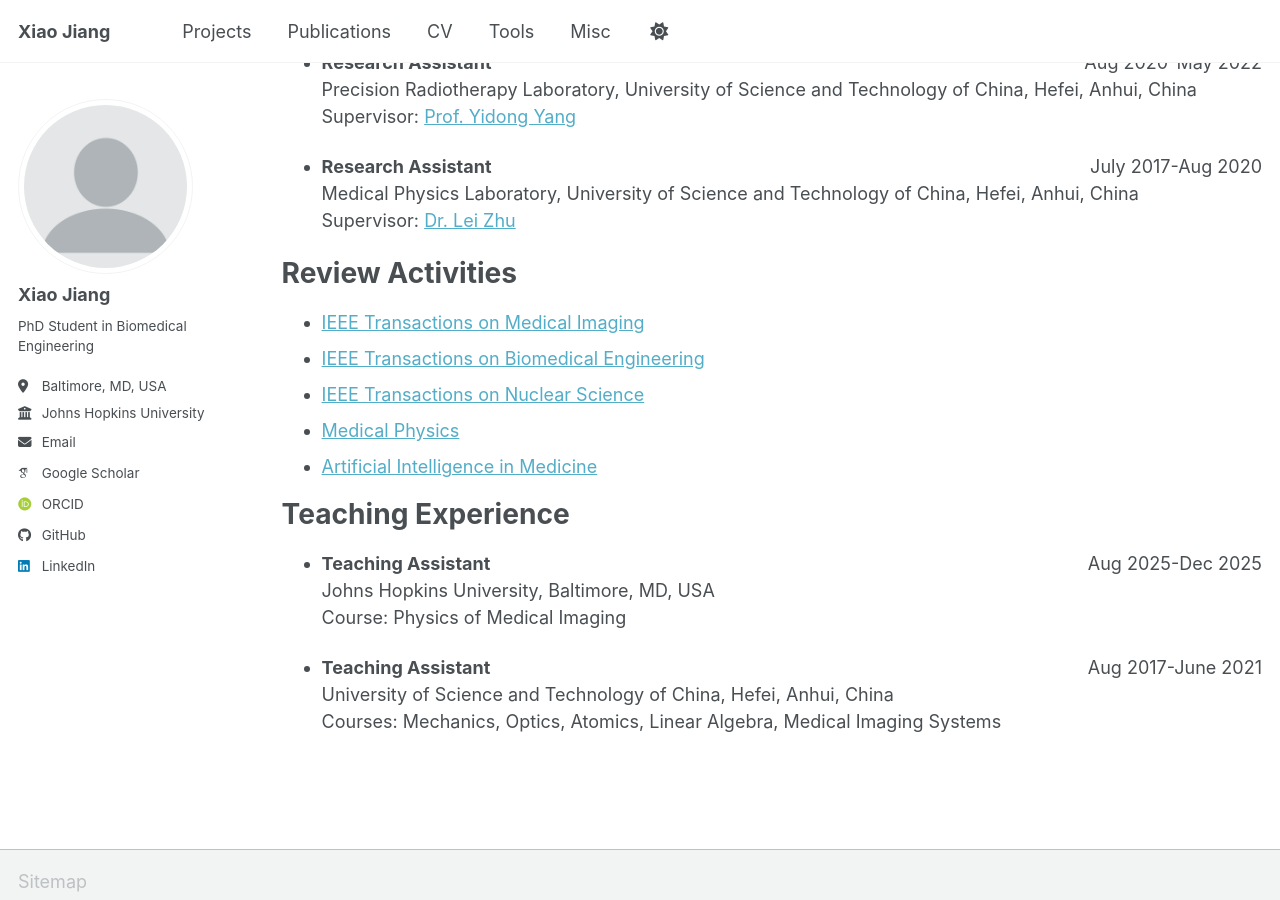
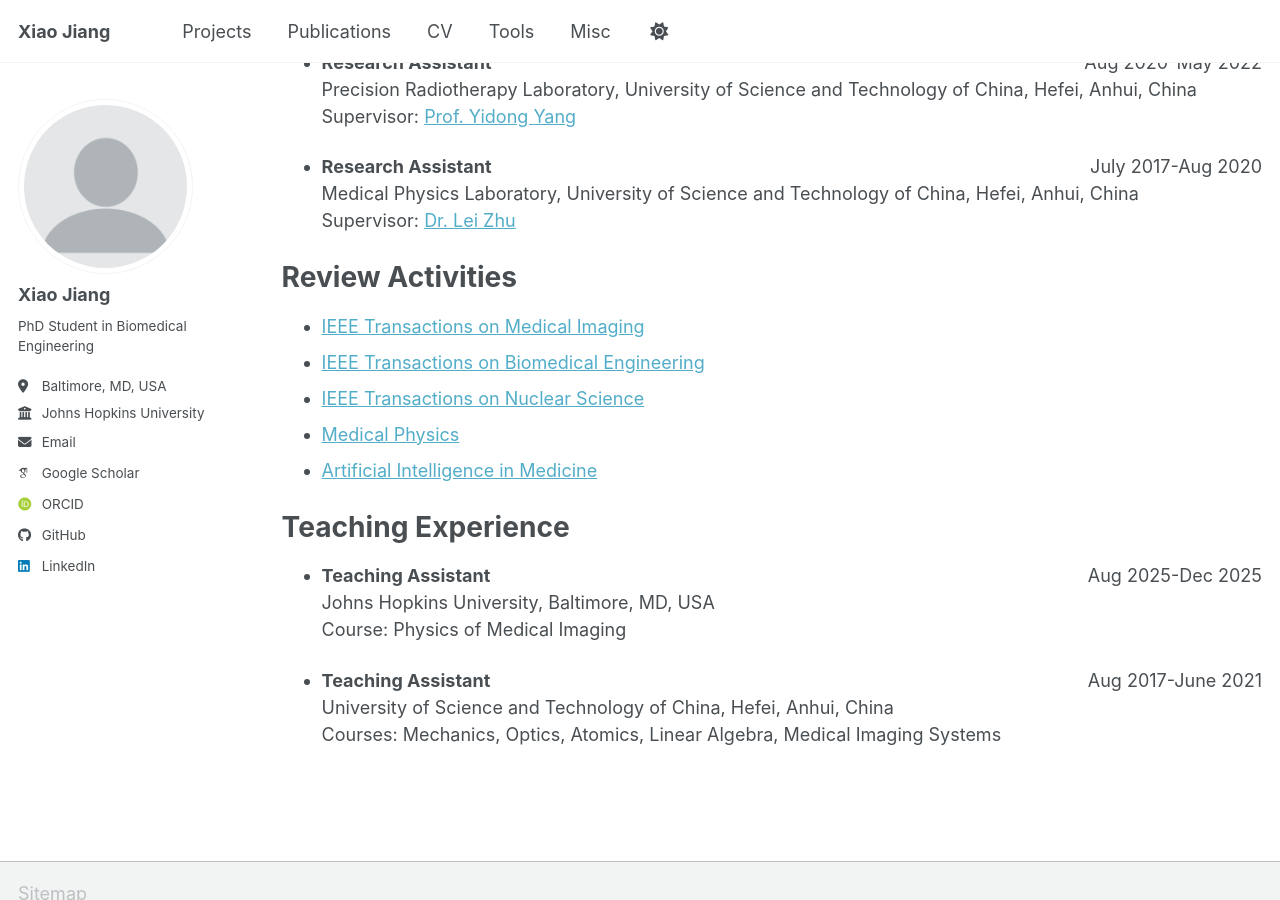
Before and after one commit to Xiao-Jiang-22/Xiao-Jiang-22.github.io, a Jekyll site: the page built from _pages/cv.md, in a window 1280 px wide and 900 px high, scrolled down 529 px. Built offline with Jekyll 4.4.1, drawn with Linux system fonts in a browser that asks for light colours; some web fonts are replaced; a script bundle is joined from its source files by our own code; library files that are not in the unit come from our copies.

Commit message:
Update cv.md

```diff
--- a/_pages/cv.md
+++ b/_pages/cv.md
@@ -83,6 +83,7 @@ Supervisor: [Prof. Yidong Yang](https://fusep.ustc.edu.cn/2025/01/06/yidong-yang
 Medical Physics Laboratory, University of Science and Technology of China, Hefei, Anhui, China
 Supervisor: [Dr. Lei Zhu](https://cn.linkedin.com/in/lei-zhu-5a06566b)
 
+<div style="margin-top: 1.5em;"></div>
 
 Review Activities
 ======
@@ -92,6 +93,7 @@ Review Activities
 * [Medical Physics](https://aapm.onlinelibrary.wiley.com/journal/24734209)
 * [Artificial Intelligence in Medicine](https://www.sciencedirect.com/journal/artificial-intelligence-in-medicine)
 
+<div style="margin-top: 1.5em;"></div>
 
 Teaching Experience
 ======
```
